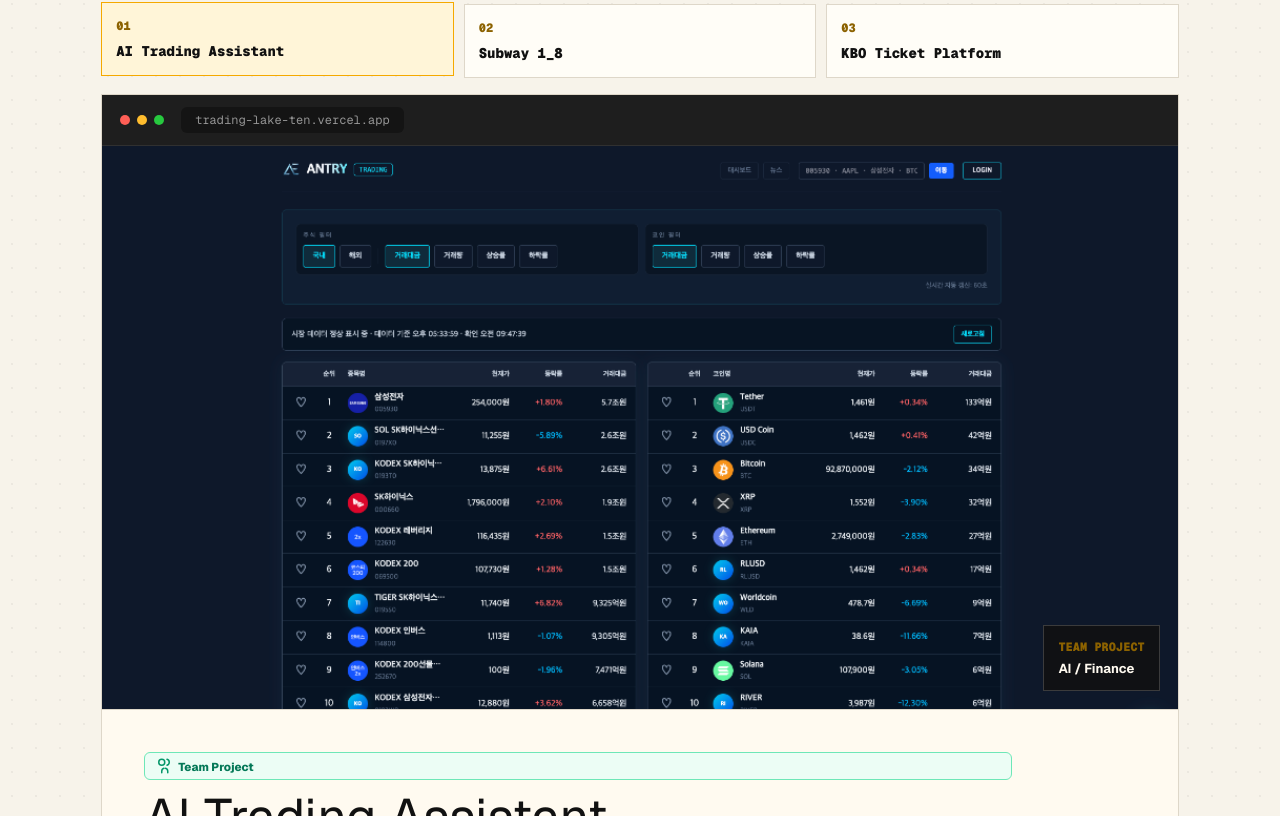
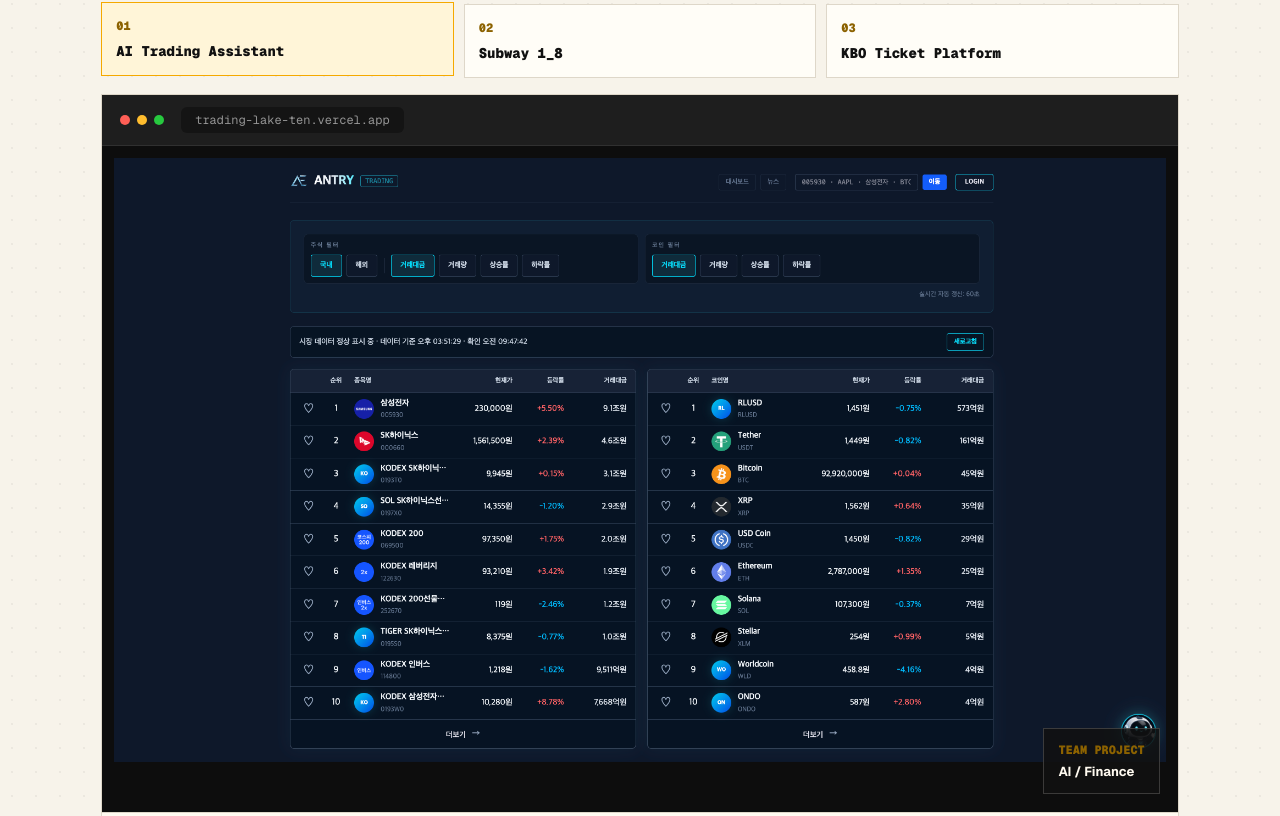
Before and after one commit to ka6865/KHS_PF, a Next.js app: page / in a window 1280 px wide. Shown: the part 4544-5360 px from the top of the page. Built offline with nearby package versions, Linux system fonts and the light colour scheme.

Commit message:
fix: 이미지 축소 뭉개짐 방지를 위한 contain 렌더링 및 비율 최적화

```diff
--- a/app/globals.css
+++ b/app/globals.css
@@ -159,8 +159,7 @@ img {
   display: block;
   max-width: 100%;
   height: auto;
-  image-rendering: -webkit-optimize-contrast;
-  image-rendering: crisp-edges;
+  image-rendering: auto;
 }
 
 .hero-shell {
@@ -1675,7 +1674,8 @@ img {
 .project-showcase-img-stage {
   position: relative;
   width: 100%;
-  height: clamp(380px, 44vw, 620px);
+  height: auto;
+  min-height: clamp(420px, 52vw, 760px);
   overflow: hidden;
   background: #0d0d0d;
 }
@@ -1695,8 +1695,8 @@ img {
 .project-showcase-media img {
   width: 100%;
   height: 100%;
-  padding: 0;
-  object-fit: cover;
+  padding: 12px;
+  object-fit: contain;
   object-position: top center;
 }
 
```
Also changed, not shown: public/portfolio-assets/ai-trading.png.
